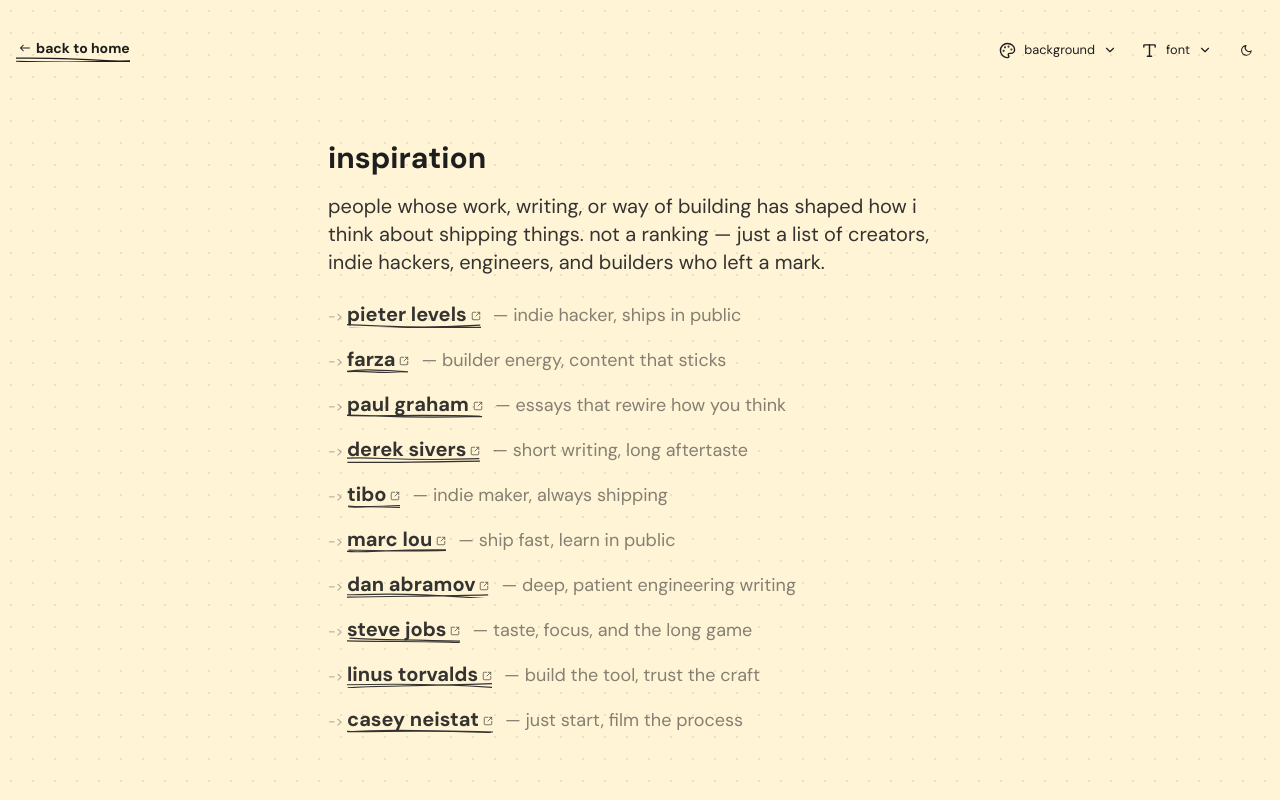
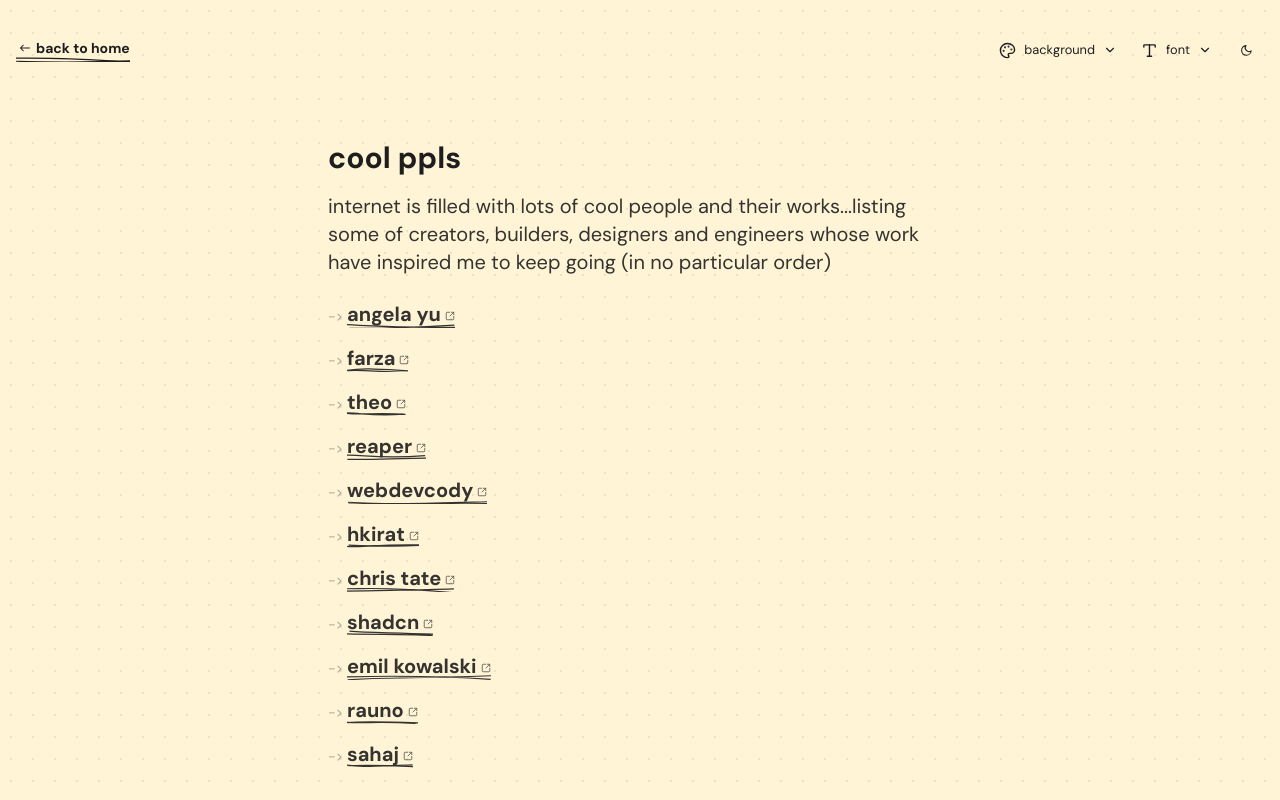
Before and after one commit to MayankBansal12/mayank.fyi, a Next.js app: page /inspiration in a window 1280 px wide. Built offline with nearby package versions, Linux system fonts and the light colour scheme.

Commit message:
modify content and data for inspiration

```diff
--- a/src/components/Metadata.tsx
+++ b/src/components/Metadata.tsx
@@ -1,29 +1,42 @@
 import Head from 'next/head';
+import { useRouter } from 'next/router';
+import { inspirationMetadata } from '@/data/inspiration';
 import { site } from '@/data/portfolio';
 
 const siteDomain = new URL(site.url).hostname;
+const pageMetadata = {
+  [inspirationMetadata.path]: inspirationMetadata,
+};
 
 const Metadata: React.FC = () => {
+  const { pathname } = useRouter();
+  const metadata = pageMetadata[pathname] ?? {
+    title: site.title,
+    description: site.description,
+    path: '/',
+  };
+  const canonicalUrl = new URL(metadata.path, site.url).toString();
+
   return (
     <Head>
-      <title>{site.title}</title>
-      <link rel='canonical' href={site.url} />
-      <meta property='og:title' content={site.title} />
-      <meta property='og:description' content={site.socialDescription} />
-      <meta property='og:url' content={site.url} />
+      <title>{metadata.title}</title>
+      <link rel='canonical' href={canonicalUrl} />
+      <meta property='og:title' content={metadata.title} />
+      <meta property='og:description' content={metadata.description} />
+      <meta property='og:url' content={canonicalUrl} />
       <meta property='og:image' content={site.socialImage} />
       <meta property='og:image:alt' content={site.socialImageAlt} />
       <meta property='og:type' content='website' />
 
-      <meta name='twitter:title' content={site.title} />
-      <meta name='twitter:description' content={site.description} />
-      <meta property='twitter:url' content={site.url} />
+      <meta name='twitter:title' content={metadata.title} />
+      <meta name='twitter:description' content={metadata.description} />
+      <meta property='twitter:url' content={canonicalUrl} />
       <meta property='twitter:domain' content={siteDomain} />
       <meta name='twitter:image' content={site.socialImage} />
       <meta name='twitter:image:alt' content={site.socialImageAlt} />
       <meta name='twitter:card' content='summary_large_image' />
 
-      <meta name='description' content={site.description} />
+      <meta name='description' content={metadata.description} />
       <script
         defer
         src='https://cloud.umami.is/script.js'
--- a/src/data/inspiration.ts
+++ b/src/data/inspiration.ts
@@ -6,7 +6,14 @@
 };
 
 export const inspirationIntro =
-  "people whose work, writing, or way of building has shaped how i think about shipping things. not a ranking — just a list of creators, indie hackers, engineers, and builders who left a mark.";
+  'internet is filled with lots of cool people and their works...listing some of creators, builders, designers and engineers whose work have inspired me to keep going (in no particular order)';
+
+export const inspirationMetadata = {
+  title: 'inspiration • mayank bansal',
+  description:
+    'people whose work, writing, and way of building have shaped how mayank thinks about shipping things.',
+  path: '/inspiration',
+};
 
 export const inspirationLastUpdate = '2026-07-27';
 
@@ -16,53 +23,115 @@
  */
 export const inspiration: Inspiration[] = [
   {
-    name: 'pieter levels',
-    href: 'https://levels.io',
-    note: 'indie hacker, ships in public',
+    name: 'angela yu',
+    href: 'https://uk.linkedin.com/in/angela-yu1',
   },
   {
     name: 'farza',
-    href: 'https://farza.com',
-    note: 'builder energy, content that sticks',
+    href: 'https://farza.com/',
   },
   {
-    name: 'paul graham',
-    href: 'https://paulgraham.com',
-    note: 'essays that rewire how you think',
+    name: 'theo',
+    href: 'https://t3.gg/',
   },
   {
-    name: 'derek sivers',
-    href: 'https://sive.rs',
-    note: 'short writing, long aftertaste',
+    name: 'reaper',
+    href: 'https://reaper.is',
   },
   {
-    name: 'tibo',
-    href: 'https://x.com/tibo_maker',
-    note: 'indie maker, always shipping',
+    name: 'webdevcody',
+    href: 'https://www.youtube.com/@webdevcody',
   },
   {
-    name: 'marc lou',
-    href: 'https://marclou.com',
-    note: 'ship fast, learn in public',
+    name: 'hkirat',
+    href: 'https://github.com/hkirat',
   },
   {
-    name: 'dan abramov',
-    href: 'https://overreacted.io',
-    note: 'deep, patient engineering writing',
+    name: 'chris tate',
+    href: 'https://ctate.dev/',
   },
   {
-    name: 'steve jobs',
-    href: 'https://en.wikipedia.org/wiki/Steve_Jobs',
-    note: 'taste, focus, and the long game',
+    name: 'shadcn',
+    href: 'https://shadcn.com/',
   },
   {
-    name: 'linus torvalds',
-    href: 'https://github.com/torvalds',
-    note: 'build the tool, trust the craft',
+    name: 'emil kowalski',
+    href: 'https://emilkowal.ski/',
   },
   {
-    name: 'casey neistat',
-    href: 'https://www.youtube.com/@CaseyNeistat',
-    note: 'just start, film the process',
+    name: 'rauno',
+    href: 'https://rauno.me/',
+  },
+  {
+    name: 'sahaj',
+    href: 'https://iamsahaj.xyz/',
+  },
+  {
+    name: 'gurvinder',
+    href: 'https://gxuri.in',
+  },
+  {
+    name: 'aman varshney',
+    href: 'https://amanv.dev/',
+  },
+  {
+    name: 'gurbinder',
+    href: 'https://gurbinder.dev/',
+  },
+  {
+    name: 'prateek singh',
+    href: 'https://www.prateeksingh.xyz/',
+  },
+  {
+    name: 'julien',
+    href: 'https://ibelick.com/',
+  },
+  {
+    name: 'pankaj tanwar',
+    href: 'https://www.pankajtanwar.in/',
+  },
+  {
+    name: 'jakub',
+    href: 'https://jakub.kr/',
+  },
+  {
+    name: 'ryan florence',
+    href: 'https://github.com/ryanflorence',
+  },
+  {
+    name: 'dominik',
+    href: 'https://dominiksobe.com/',
+  },
+  {
+    name: 'mario zechner',
+    href: 'https://mariozechner.at/',
+  },
+  {
+    name: 'kit langton',
+    href: 'https://kitlangton.com/',
+  },
+  {
+    name: 'bakai',
+    href: 'https://www.bakai.me/',
+  },
+  {
+    name: 'hayk an',
+    href: 'https://hayk.design',
+  },
+  {
+    name: 'mrinal',
+    href: 'https://github.com/mrinalxdev',
+  },
+  {
+    name: 'julius marminge',
+    href: 'https://www.jumr.dev/',
+  },
+  {
+    name: 'amit prakash',
+    href: 'https://github.com/iamitprakash',
+  },
+  {
+    name: 'anuj chhikara',
+    href: 'https://anujchhikara.com/',
   },
 ];
--- a/src/pages/inspiration.tsx
+++ b/src/pages/inspiration.tsx
@@ -4,7 +4,7 @@
 
 const Inspiration: React.FC = () => {
   return (
-    <PageShell title='inspiration'>
+    <PageShell title='cool ppls'>
       <p>{inspirationIntro}</p>
 
       <ul className='flex flex-col gap-4'>
```
